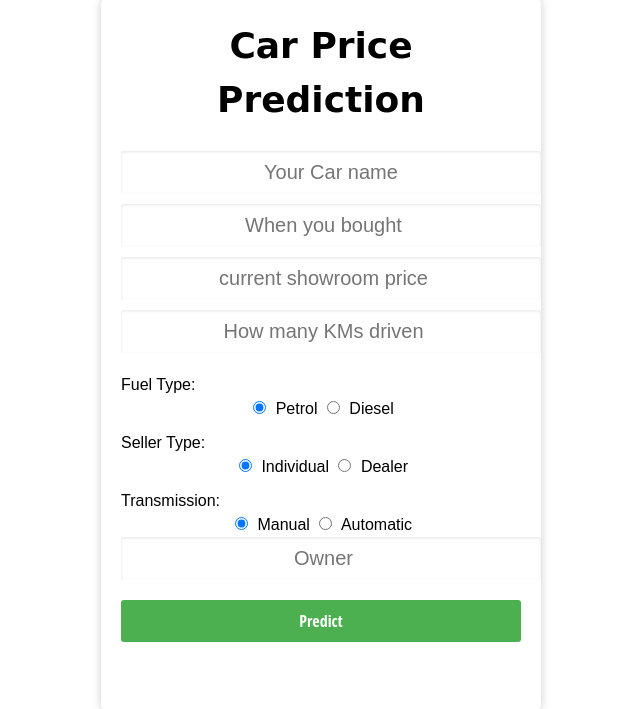
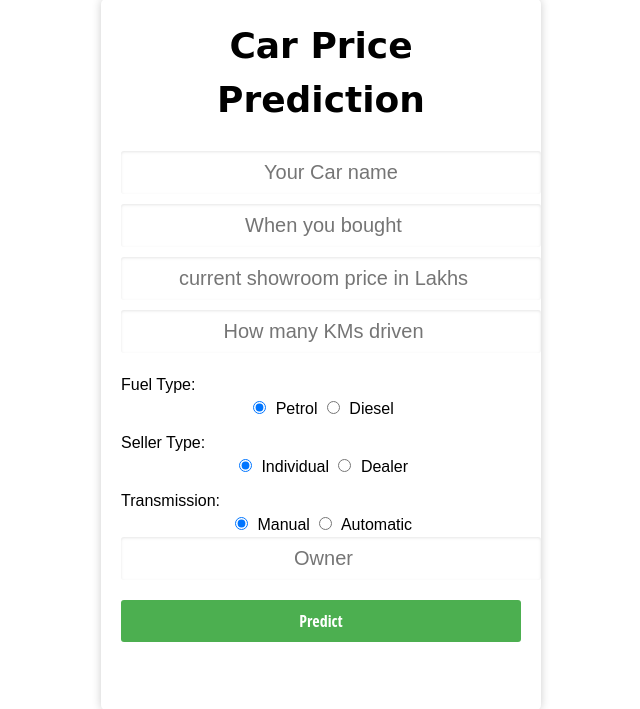
Before and after one commit to Yuvraj-Sharma-2000/carprice, a Flask app: page / in a window 1280 px wide. Shown: the part 65-774 px from the top of the page, without its empty margins (319-959 px from the left). Run offline with Flask 3, Linux system fonts and the light colour scheme; parts of the project's set-up code (start-up, migrations or seed data) failed here and were passed over.

```diff
--- a/app.py
+++ b/app.py
@@ -83,7 +83,7 @@ def predict():
     output=regmodel.predict(new_data)
     print(output[0])
 
-    return render_template("home.html",prediction_text="The Car price prediction is {}".format(output))
+    return render_template("home.html",prediction_text="The Car price prediction is {}".format(output)+"Lakhs")
 
 
 if __name__=="__main__":
--- a/templates/home.html
+++ b/templates/home.html
@@ -113,7 +113,7 @@
      <form action="{{ url_for('predict')}}" method="post">
         <input type="text" name="Car_Name" placeholder="Your Car name" required="required" /><br>
         <input type="number" name="Year" placeholder="When you bought" required="required" /><br>
-        <input type="number" step="0.01" name="Present_Price" placeholder="current showroom price" required="required" /><br>
+        <input type="number" step="0.01" name="Present_Price" placeholder="current showroom price in Lakhs" required="required" /><br>
         <input type="number" name="Kms_Driven" placeholder="How many KMs driven" required="required" /><br>
         <label for="Fuel_Type">Fuel Type:</label>
         <input type="radio" name="Fuel_Type" value="Petrol" checked> Petrol
```
Also changed, not shown: 1 other file.
